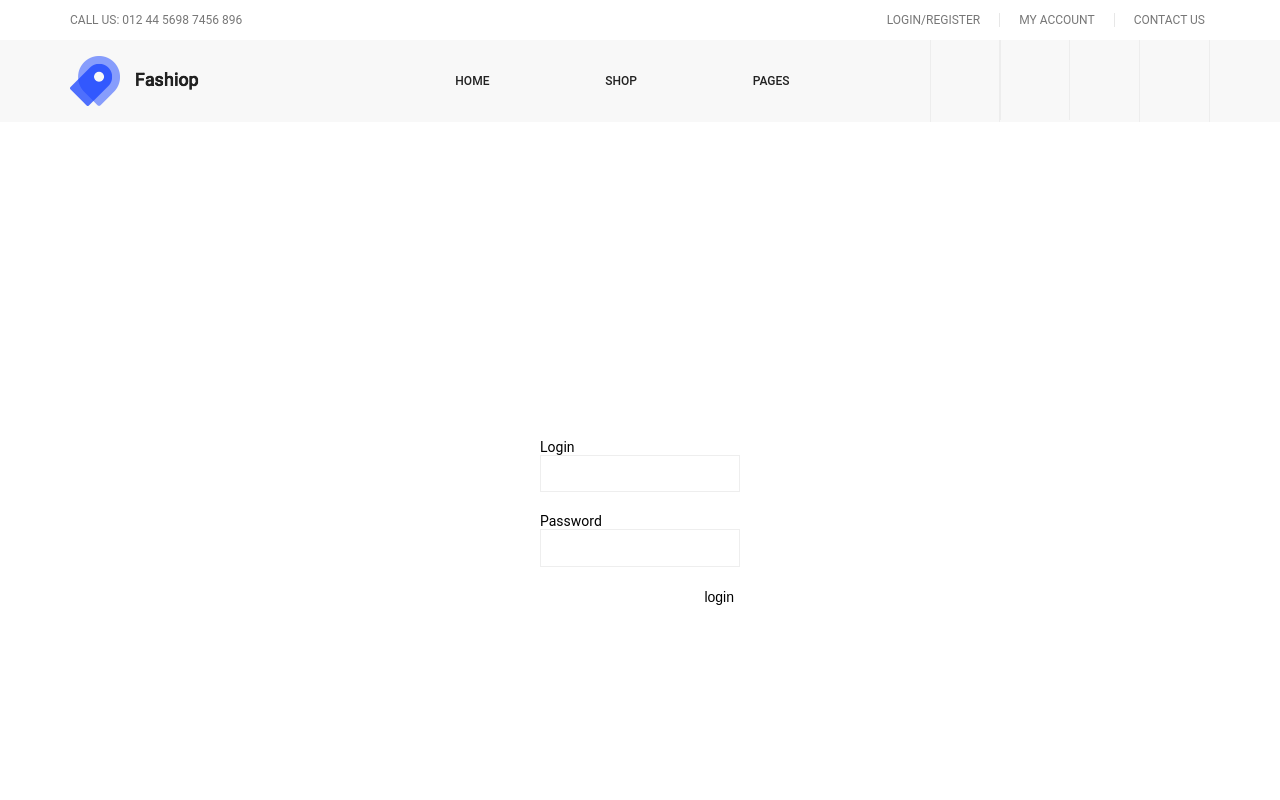
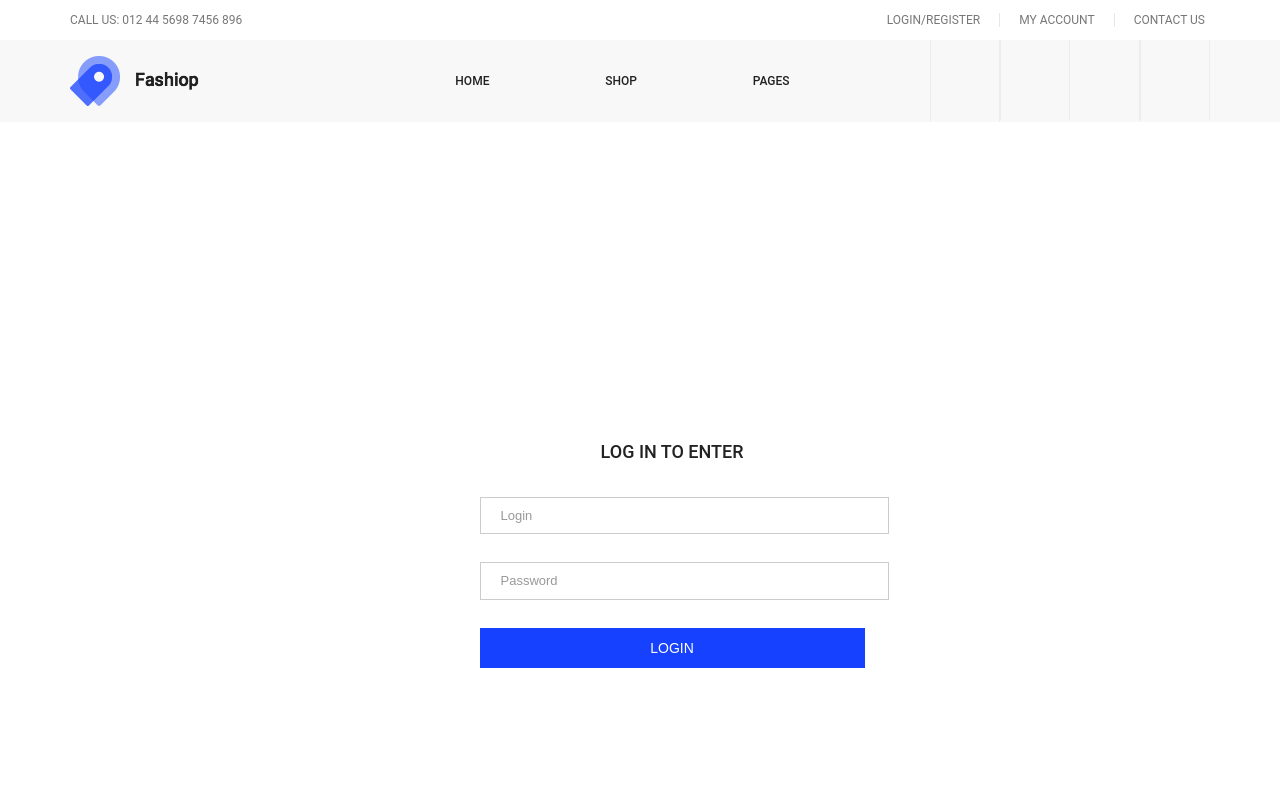
Before and after one commit to Alyona-Kichigina/online-store-project, a Vue app: page /personal-area in a window 1280 px wide. Shown: the top 800 px of the page. Built offline with nearby package versions, Linux system fonts and the light colour scheme; some icons are missing.

Commit message:
Стилизация формы входа

```diff
--- a/src/Layout/Login/index.vue
+++ b/src/Layout/Login/index.vue
@@ -1,22 +1,23 @@
 <template>
   <div class="login-wrapper">
+    <div class="title">Log in to enter</div>
     <form action="" class="form-container">
       <div style="color: red">
         {{ authErrors }}
       </div>
       <Input
-        label="Login"
         id="login"
         v-model="formPayload.login"
         :validationErrors="validationErrors.login"
         :submitFailed="submitFailed"
+        placeholder="Login"
       />
       <Input
-        label="Password"
         id="password"
         v-model="formPayload.password"
         :validationErrors="validationErrors.password"
         :submitFailed="submitFailed"
+        placeholder="Password"
       />
       <div class="button-wrapper">
         <button
@@ -88,21 +89,4 @@ export default {
 }
 </script>
 
-<style scoped lang="scss">
-  .login-wrapper {
-    min-height: 100vh;
-    width: 100%;
-    display: flex;
-    .form-container {
-      margin: auto;
-      padding: 32px;
-      .button-wrapper {
-        display: flex;
-        justify-content: flex-end;
-        .submit-button {
-
-        }
-      }
-    }
-  }
-</style>
+<style scoped lang="scss" src="./style.scss"></style>
--- /dev/null
+++ b/src/Layout/Login/style.scss
@@ -0,0 +1,34 @@
+.login-wrapper {
+  min-height: 100vh;
+  width: 100%;
+  display: flex;
+  padding: 32px;
+  justify-content: center;
+  align-items: center;
+  flex-direction: column;
+  .title {
+    margin-bottom: 35px;
+    color: $dip;
+    text-transform: uppercase;
+    font-size: 18px;
+    text-align: center;
+    font-weight: 500;
+  }
+  .form-container {
+    max-width: 385px;
+    width: 100%;
+    .button-wrapper {
+      .submit-button {
+        display: block;
+        width: 100%;
+        text-transform: uppercase;
+        background: $baseColor;
+        padding: 0px 30px;
+        color: $white;
+        line-height: 38px;
+        border: 1px solid $baseColor;
+        transition: all 300ms linear 0s;
+      }
+    }
+  }
+}
--- a/src/components/Fields/InputComponent/index.vue
+++ b/src/components/Fields/InputComponent/index.vue
@@ -41,6 +41,9 @@ export default {
 }
 </script>
 <style lang="scss">
+  input {
+
+  }
   .has-error {
     .el-input__inner{
       border-color: #fc4b6c;
--- a/src/components/Fields/InputWrapper.vue
+++ b/src/components/Fields/InputWrapper.vue
@@ -34,7 +34,7 @@ export default {
   .input-container {
     display: flex;
     flex-direction: column;
-    margin-bottom: 1.5rem;
+    margin-bottom: 2rem;
   }
   .input-wrapper {
     position: relative;
--- a/src/scss/product-list.scss
+++ b/src/scss/product-list.scss
@@ -11,7 +11,7 @@
         background: #f9f9ff;
         padding-left: 30px;
         font-size: 14px;
-        color: #222222;
+        color: $dip;
         text-transform: uppercase;
         font-weight: 500;
         line-height: 60px;
@@ -21,7 +21,7 @@
         .filter-item {
           margin-bottom: 13px;
           a {
-            color: #222222;
+            color: $dip;
             font-size: 14px;
           }
         }
@@ -33,7 +33,7 @@
           border-bottom: none;
         }
         .title {
-          color: #222222;
+          color: $dip;
           font-size: 14px;
           margin-bottom: 22px;
           margin-top: 10px;
--- a/src/scss/variables.scss
+++ b/src/scss/variables.scss
@@ -1,10 +1,13 @@
 $rob: 'Roboto', sans-serif;
 $pop: 'Poppins', sans-serif;
 
-$baseColor: rgb(22, 65, 255);
-$dip: rgb(34, 34, 34);
-$pfont: rgb(119, 119, 119);
+$baseColor: #1641ff;
+$dip: #222222;
+$pfont: #777777;
 $white: #fff;
+$grey: #cccccc;
+$greyInput: #999999;
+
 
 @mixin transition($property: all,
 $duration: 300ms,
@@ -17,20 +20,6 @@ $delay:0s) {
   transform: $transform;
 }
 
-@mixin placeholder {
-  &.placeholder {
-    @content;
-  }
-  &:-moz-placeholder {
-    @content;
-  }
-  &::-moz-placeholder {
-    @content;
-  }
-  &::-webkit-input-placeholder {
-    @content;
-  }
-}
 html {
   font-size: 14px;
 }
@@ -85,7 +74,6 @@ a {
 button {
   background-color: transparent;
   border: none;
-  box-shadow: none;
   cursor: pointer;
   outline: none;
   white-space: nowrap;
@@ -180,46 +168,22 @@ button {
   opacity: 0;
 }
 
-form {
-  .form-item {
-    margin-bottom: 10px;
-    .error {
-      display: none;
-    }
-
-    &.has-success {
-      input {
-        border-color: green;
-      }
-      .form-control-feedback {
-        color: green;
-      }
-    }
-    &.errorInput {
-      input, textarea {
-        border-color: red;
-      }
-      .error {
-        color: red;
-        display: block;
-      }
-    }
-  }
-}
-
 input {
   font-size: 13px;
   line-height: 26px;
-  color: hsl(0, 0%, 60%);
-  border: 1px solid;
-  border-color: hsl(0, 0%, 93.3%);
+  color: $greyInput;
+  border: 1px solid $grey;
   padding-left: 20px;
   resize: none;
   height: calc(2.25rem + 2px);
   display: block;
-  box-shadow: none;
+  outline: none;
+  width: 100%;
 }
 
+::placeholder {
+  color: $greyInput;
+}
 
 .table-product {
   display: block;
@@ -241,30 +205,3 @@ input {
     }
   }
 }
-
-
-.login-block {
-  // background-image: url("../../static/img/login.jpg");
-  background-position: center;
-  background-size: cover;
-  max-width: 480px;
-  max-height: 500px;
-  display: flex;
-  justify-content: center;
-  align-items: center;
-  .content {
-    text-align: center;
-    padding: 10px;
-    justify-content: center;
-    color: hsl(0, 0%, 100%);
-    .title {
-      font-size: 24px;
-      margin-bottom: 15px;
-      font-weight: 500;
-    }
-    p {
-      max-width: 380px;
-      margin: 0 auto 25px;
-    }
-  }
-}
--- a/src/views/PersonalArea.vue
+++ b/src/views/PersonalArea.vue
@@ -1,8 +1,8 @@
 <template>
-	<Login v-if="!token"/>
-	<div v-else>
-		<div class="container">
-			<h1>личный кабинет</h1>
+	<div class="container">
+		<Login v-if="!token"/>
+		<div v-else>
+				<h1>личный кабинет</h1>
 		</div>
 	</div>
 </template>
--- a/src/views/layout/components/header/index.vue
+++ b/src/views/layout/components/header/index.vue
@@ -75,9 +75,13 @@
             <button class="icons">
               <i class="fa fa-heart-o" aria-hidden="true"></i>
             </button>
-            <button class="icons">
-              <i class="fa fa-shopping-cart" aria-hidden="true"></i>
-            </button>
+            <router-link
+              :to="{ name: 'Cart' }"
+            >
+              <button class="icons">
+                <i class="fa fa-shopping-cart" aria-hidden="true"></i>
+              </button>
+            </router-link>
           </div>
         </div>
       </div>
```
